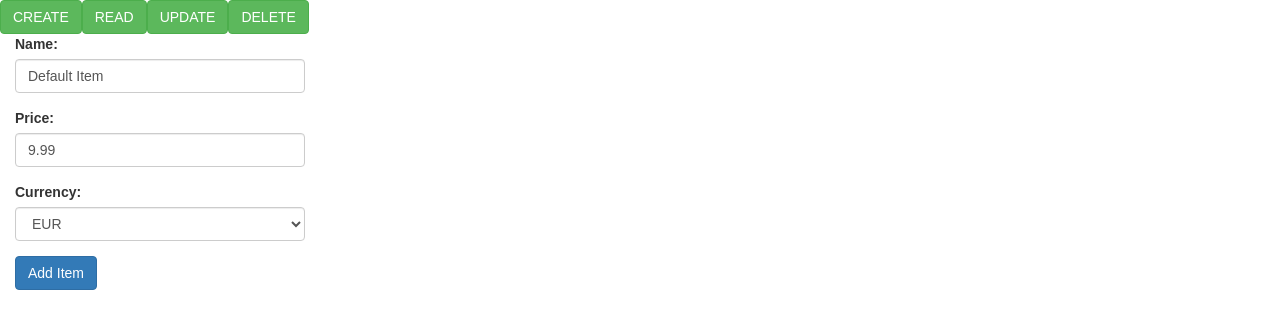
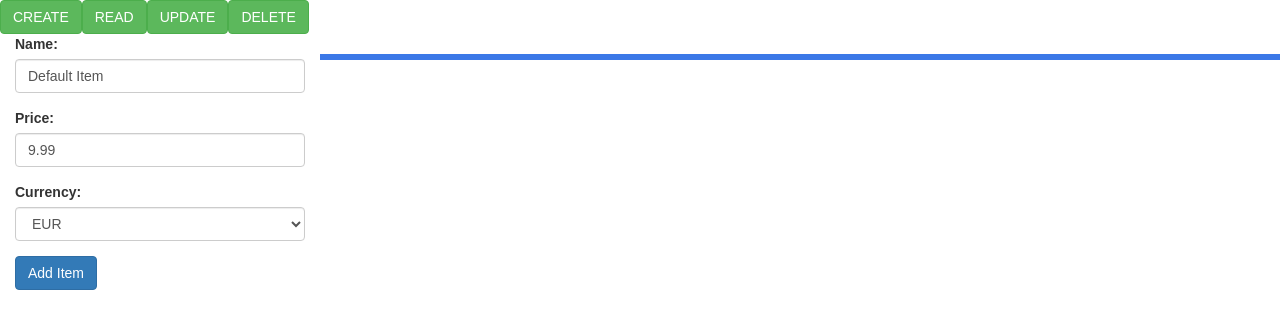
Before and after one commit to plamenivanov91/REACT-CRUD, a React (Create React App) app in the folder reactCRUD/: page / in a window 1280 px wide. Shown: the top 328 px of the page. Built offline with nearby package versions, Linux system fonts and the light colour scheme; no server answers.

Commit message:
Added Loading Bar

```diff
--- a/reactCRUD/src/components/Board.js
+++ b/reactCRUD/src/components/Board.js
@@ -7,7 +7,7 @@ class Board extends Component {
         super(props);
         this.state = {
             products: [],
-            isLoading: true
+            isReceiving: true
         };
 
         this.eachItem = this.eachItem.bind(this);
@@ -32,7 +32,7 @@ class Board extends Component {
             )))
             .then(products => this.setState({
                 products,
-                isLoading: false
+                isReceiving: false
             }))
             .catch(error => console.log('parsing failed', error))
     }
@@ -84,13 +84,13 @@ class Board extends Component {
     }
 
     render() {
-        const { isLoading, products } = this.state;
+        const { isReceiving, products } = this.state;
         return (
             <div>
                 {this.props.permissions.CREATE ? <Form addNewItem={this.addItem} /> : null}
                 <div className="table-responsive">
                     {
-                        !isLoading && products.length > 0 ?
+                        !isReceiving && products.length > 0 ?
 
                             <table className="table">
                                 <thead>
@@ -105,7 +105,13 @@ class Board extends Component {
                                 </tbody>
                             </table>
 
-                            : null
+                            :
+
+                            <div className="load-bar">
+                                <div className="bar"></div>
+                                <div className="bar"></div>
+                                <div className="bar"></div>
+                            </div>
                     }
                 </div>
             </div>
--- a/reactCRUD/src/index.css
+++ b/reactCRUD/src/index.css
@@ -3,3 +3,37 @@ body {
   padding: 0;
   font-family: sans-serif;
 }
+
+.load-bar {
+  position: relative;
+  margin-top: 20px;
+  width: 100%;
+  height: 6px;
+  background-color: #fdba2c;
+}
+.bar {
+  content: "";
+  display: inline;
+  position: absolute;
+  width: 0;
+  height: 100%;
+  left: 50%;
+  text-align: center;
+}
+.bar:nth-child(1) {
+  background-color: #da4733;
+  animation: loading 3s linear infinite;
+}
+.bar:nth-child(2) {
+  background-color: #3b78e7;
+  animation: loading 3s linear 1s infinite;
+}
+.bar:nth-child(3) {
+  background-color: #fdba2c;
+  animation: loading 3s linear 2s infinite;
+}
+@keyframes loading {
+    from {left: 50%; width: 0;z-index:100;}
+    33.3333% {left: 0; width: 100%;z-index: 10;}
+    to {left: 0; width: 100%;}
+}
```
